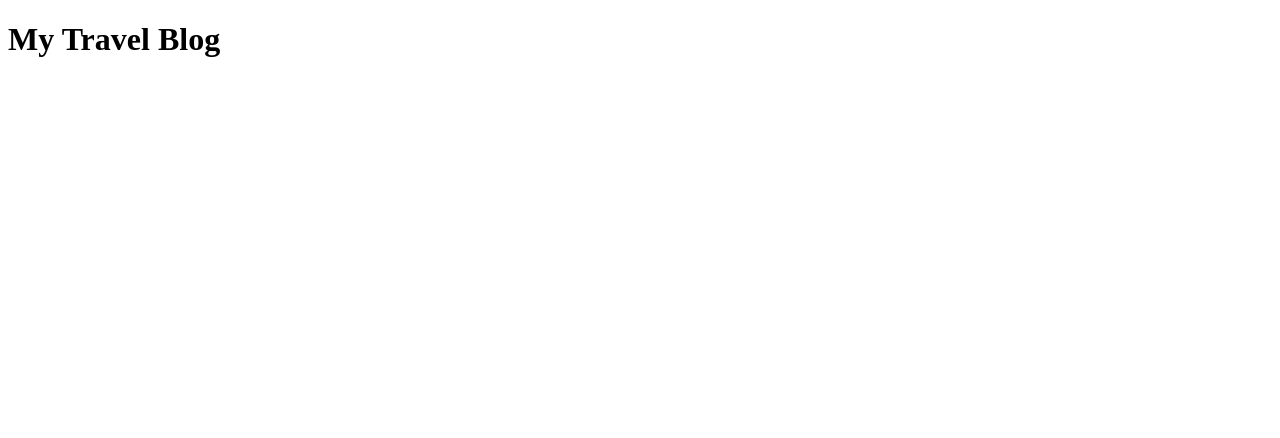
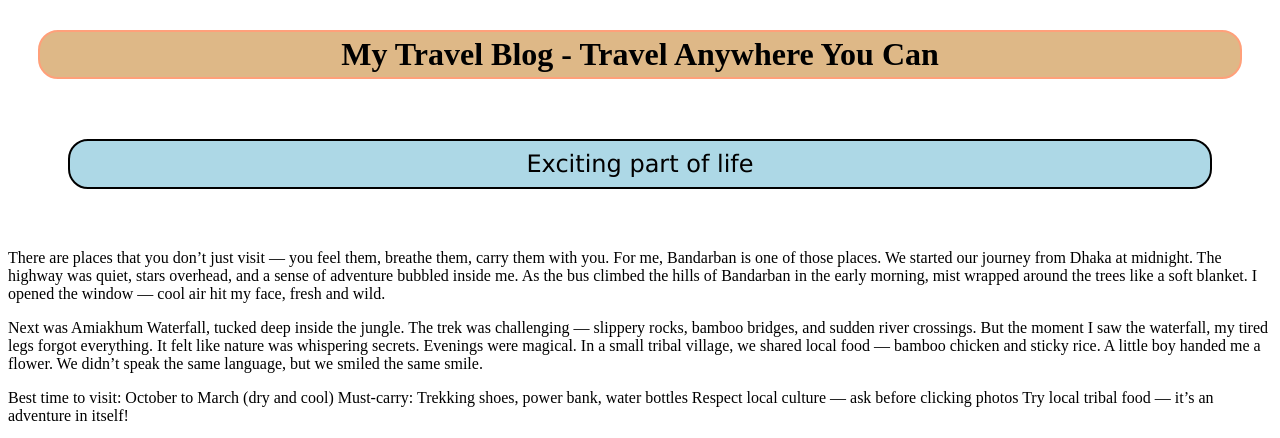
Before and after one commit to Meharab-27/practice-meharab, a plain HTML site: page index.html in a window 1280 px wide. Shown: the top 438 px of the page. Drawn offline with Linux system fonts and the light colour scheme.

Commit message:
push css to github

```diff
--- a/index.html
+++ b/index.html
@@ -4,9 +4,38 @@
     <meta charset="UTF-8">
     <meta name="viewport" content="width=device-width, initial-scale=1.0">
     <title>My practice to push a code in github</title>
+    <link rel="stylesheet" href="styles/blog.css">
 </head>
 <body>
-    <h1>My Travel Blog</h1>
+    <h1>My Travel Blog - Travel Anywhere You Can</h1>
+    <h2>Exciting part of life</h2>
+
+        <p>
+            There are places that you don’t just visit — you feel them, breathe them, carry them with you. For me, Bandarban is one of those places.
+
+We started our journey from Dhaka at midnight. The highway was quiet, stars overhead, and a sense of adventure bubbled inside me. As the bus climbed the hills of Bandarban in the early morning, mist wrapped around the trees like a soft blanket. I opened the window — cool air hit my face, fresh and wild.
+
+        </p>
+        <p>
+            Next was Amiakhum Waterfall, tucked deep inside the jungle. The trek was challenging — slippery rocks, bamboo bridges, and sudden river crossings. But the moment I saw the waterfall, my tired legs forgot everything. It felt like nature was whispering secrets.
+
+Evenings were magical. In a small tribal village, we shared local food — bamboo chicken and sticky rice. A little boy handed me a flower. We didn’t speak the same language, but we smiled the same smile.
+        </p>
+        <p>
+            Best time to visit: October to March (dry and cool)
+
+Must-carry: Trekking shoes, power bank, water bottles
+
+Respect local culture — ask before clicking photos
+
+Try local tribal food — it’s an adventure in itself!
+
+
+        </p>
+        <div>
+            <img src="https://plus.unsplash.com/premium_photo-1681487906725-ecd65970ac66?q=80&w=1170&auto=format&fit=crop&ixlib=rb-4.1.0&ixid=M3wxMjA3fDB8MHxwaG90by1wYWdlfHx8fGVufDB8fHx8fA%3D%3D" height="700px">
+        </div>
+
 
 </body>
 </html>
--- /dev/null
+++ b/styles/blog.css
@@ -0,0 +1,26 @@
+h2{
+    text-align: center;
+    margin:60px;
+
+    border:2px solid;
+
+    padding:9px;
+    background-color:lightblue;
+    font-family: 'Lucida Sans', 'Lucida Sans Regular', 'Lucida Grande', 'Lucida Sans Unicode', Geneva, Verdana, sans-serif;
+    font-weight: 400;
+    border-radius:20px;
+
+
+
+
+}
+h1{
+    margin:30px ;
+    border:2px solid lightsalmon;
+    background-color: burlywood;
+    padding:4px;
+    text-align: center;
+    border-radius:20px;
+
+
+}
```
